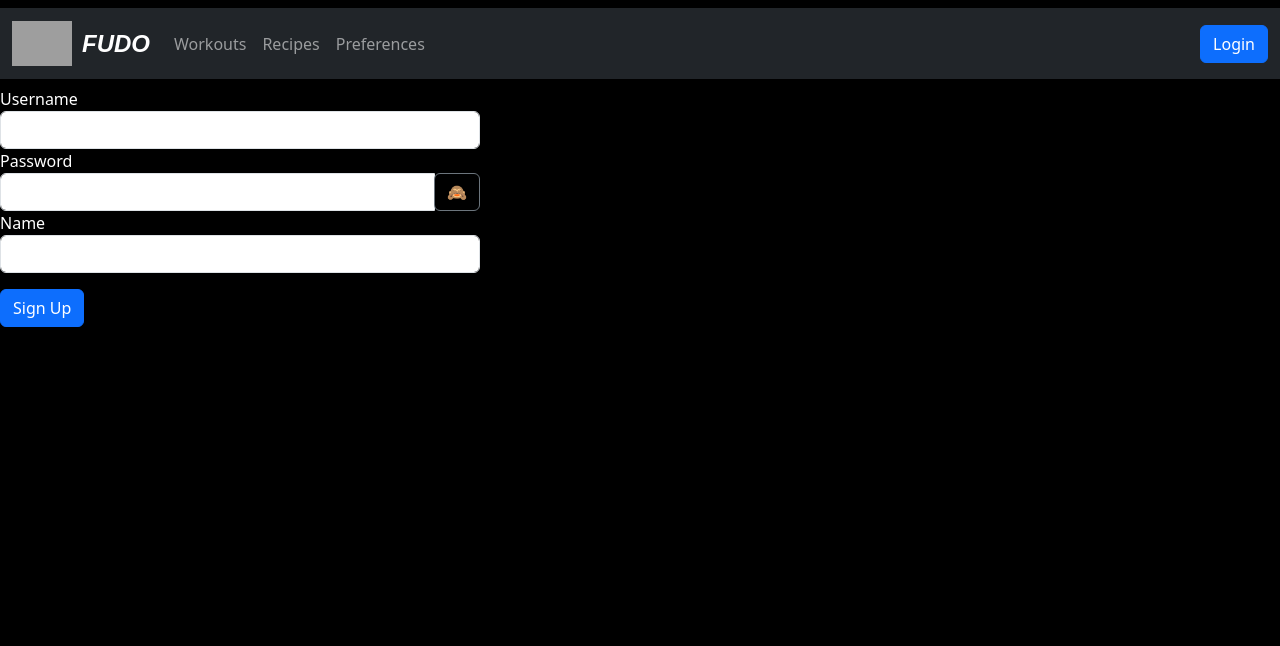
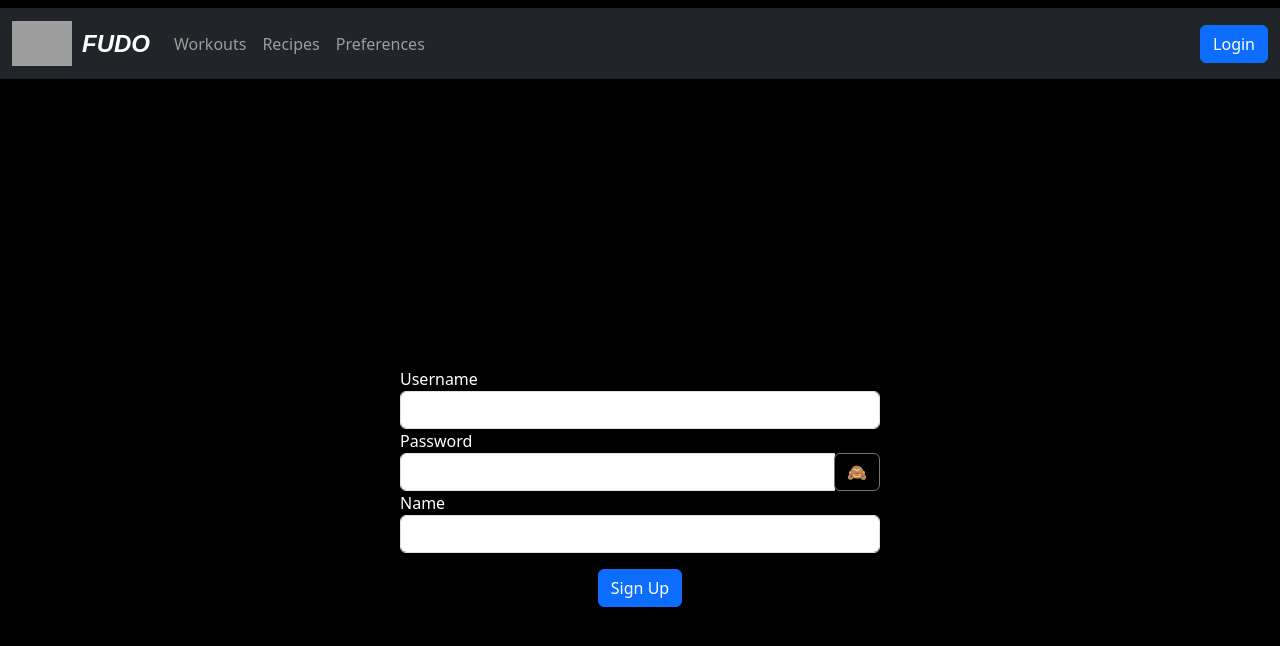
Before and after one commit to sharozecodes/fudo-fitness-app-frontend, a React (Create React App) app: page /signup in a window 1280 px wide. Shown: the top 646 px of the page. Built offline with nearby package versions, Linux system fonts and the light colour scheme; no server answers; grey boxes are pictures that could not be loaded.

Commit message:
implements css correction to signup

```diff
--- a/src/pages/Signup.js
+++ b/src/pages/Signup.js
@@ -55,7 +55,7 @@ function SignUp({ loggedIn, setLoggedIn }) {
     setShowPassword(!showPassword);
   };
   return (
-    <form onSubmit={formik.handleSubmit}>
+    <form className="centered-container" onSubmit={formik.handleSubmit}>
       <div className="form-group">
         <label htmlFor="username">Username</label>
         <input
```
